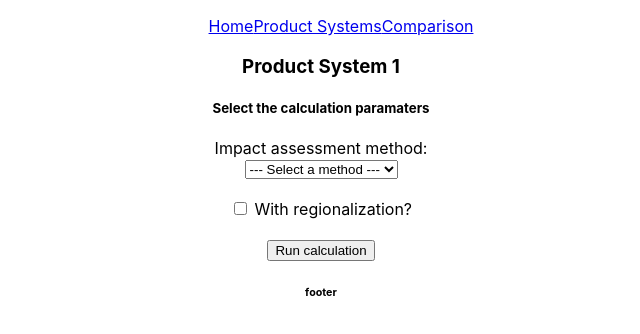
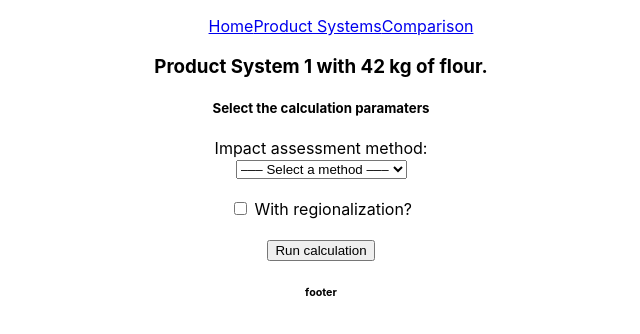
Before and after one commit to francoislerall/olca-ui, a React (Create React App) app: page /systems/1 in a window 1280 px wide. Shown: the top 334 px of the page, without its empty margins (319-959 px from the left). Built offline with nearby package versions, Linux system fonts and the light colour scheme.

Commit message:
Add loader and error component, switch from <form> to the react router <Form>.

```diff
--- a/src/App.tsx
+++ b/src/App.tsx
@@ -1,10 +1,10 @@
 import React from "react";
 import { createBrowserRouter, RouterProvider } from "react-router-dom";
 import Home from "./pages/home/home";
-import SystemsPage from "./pages/systems/systems-page";
-import SystemPage from "./pages/system/system-page";
-import RootLayout from "./components/root-layout";
-import ResultsPage from "./pages/results/results-page";
+import SystemsPage, { loader as systemsLoader } from "./pages/systems/systems-page";
+import SystemPage, { loader as systemLoader } from "./pages/system/system-page";
+import RootLayout from "./layout/root-layout";
+import ResultsPage, { loader as resultsLoader } from "./pages/results/results-page";
 import ComparisonPage from "./pages/comparison/comparison";
 
 const router = createBrowserRouter([
@@ -15,22 +15,30 @@ const router = createBrowserRouter([
       {
         index: true,
         element: <Home />,
+        errorElement: <h1>There was an error in Home!</h1>
       },
       {
         path: "systems",
         element: <SystemsPage />,
+        loader: systemsLoader,
+        errorElement: <h1>There was an error in Systems!</h1>
       },
       {
         path: "systems/:uuid",
         element: <SystemPage />,
+        loader: systemLoader,
+        errorElement: <h1>There was an error in System!</h1>
       },
       {
         path: "comparison",
         element: <ComparisonPage />,
+        errorElement: <h1>There was an error in Comparison!</h1>
       },
       {
         path: "results/:uuid",
         element: <ResultsPage />,
+        loader: resultsLoader,
+        errorElement: <h1>There was an error in Results!</h1>
       },
     ],
   }
--- a/src/pages/results/results-page.tsx
+++ b/src/pages/results/results-page.tsx
@@ -1,18 +1,37 @@
 import React from "react";
-import { useParams, useSearchParams } from "react-router-dom";
+import { useLoaderData, useParams, useSearchParams } from "react-router-dom";
 
+
+export function loader({ request }: { request: Request }) {
+  const searchParam = new URL(request.url).searchParams;
+
+  if (searchParam.get("method") === "forbidden") {
+    throw new Error("The method does not exist!")
+  }
+
+  return {
+    result: 24.0,
+    method: searchParam.get("method"),
+    regio: searchParam.get("regio"),
+  }
+}
 
 const ResultsPage = () => {
   const { uuid } = useParams();
+  const { result, method, regio } = useLoaderData() as ReturnType<typeof loader>;
 
-  const [searchParams, setSearchParams] = useSearchParams();
-  const impactAssessmentMethod = searchParams.get("method")
-  const withRegionalization = searchParams.get("regio")
-
+  const methodText = method && method.length
+    ? `with the method ${method}`
+    : "without method";
+  const regioText = regio === "on"
+    ? "with regionalization"
+    : "without regionalization";
 
   return (
     <div style={{ textAlign: "center" }}>
-      <h4>Result of product system {uuid} with the method {impactAssessmentMethod} and {withRegionalization === "true" ? "with" : "without"} regionalization.</h4>
+      <h4>
+        Result of product system {uuid} {methodText} and {regioText}:</h4>
+      <p>{result}</p>
     </div>
   );
 };
--- a/src/pages/system/calculation.tsx
+++ /dev/null
@@ -1,64 +0,0 @@
-import React, { FormEvent, useState } from "react";
-import FormComponent from "./components/calculation-form";
-import { createSearchParams, useNavigate, useParams } from "react-router-dom";
-import { SystemParams } from "./system-page";
-
-
-interface ICalculationState {
-  impactAssessmentMethod: string,
-  withRegionalization: boolean,
-}
-
-const Calculation = () => {
-  const { uuid } = useParams<SystemParams>();
-  const [state, setState] = useState({
-    impactAssessmentMethod: "",
-    withRegionalization: false,
-  });
-  const navigate = useNavigate();
-
-  const handleChange = (e: React.FormEvent<HTMLInputElement>): void => {
-    const { name, value, type, checked } = e.currentTarget;
-
-    if (Object.keys(state).includes(name)) {
-      setState({
-        ...state,
-        [name]: type === "checkbox" ? checked : value
-      } as unknown as Pick<ICalculationState, keyof ICalculationState>);
-    }
-  };
-
-  const handleSelect = (e: React.ChangeEvent<HTMLSelectElement>): void => {
-    const { name, value } = e.currentTarget;
-
-    if (Object.keys(state).includes(name)) {
-      setState({
-        ...state,
-        [name]: value
-      } as unknown as Pick<ICalculationState, keyof ICalculationState>);
-    }
-  };
-
-  const handleSubmit = (event: FormEvent): void => {
-    event.preventDefault();
-    const query = createSearchParams([
-      ["method", state.impactAssessmentMethod],
-      ["regio", `${state.withRegionalization}`],
-    ])
-    navigate({
-      pathname: `/results/${uuid}/`,
-      search: query.toString()
-  });
-  };
-
-  return (
-      <FormComponent
-        {...state}
-        handleChange={handleChange}
-        handleSelect={handleSelect}
-        handleSubmit={handleSubmit}
-      />
-    )
-  };
-
-export default Calculation;
--- a/src/pages/system/components/calculation-form.tsx
+++ /dev/null
@@ -1,51 +0,0 @@
-import React, { ChangeEventHandler, FormEventHandler } from "react";
-
-
-export interface IFormComponentProps {
-  impactAssessmentMethod: string,
-  withRegionalization: boolean,
-  handleChange: ChangeEventHandler<HTMLInputElement>,
-  handleSelect: ChangeEventHandler<HTMLSelectElement>,
-  handleSubmit: FormEventHandler<HTMLFormElement> | undefined,
-}
-
-const FormComponent = (props: IFormComponentProps) => {
-  return (
-    <form onSubmit={props.handleSubmit}>
-      <h5>Select the calculation paramaters</h5>
-
-      <label>Impact assessment method:</label>
-      <br />
-
-      <select
-        name='impactAssessmentMethod'
-        title='impactAssessmentMethod'
-        value={props.impactAssessmentMethod}
-        onChange={props.handleSelect}
-      >
-        <option value="">--- Select a method ---</option>
-        <option value="method-1">Method 1</option>
-        <option value="method-2">Method 2</option>
-      </select>
-
-      <br />
-      <br />
-
-      <label>
-        <input
-          type='checkbox'
-          name='withRegionalization'
-          checked={props.withRegionalization}
-          onChange={props.handleChange}
-        /> With regionalization?
-      </label>
-
-      <br />
-      <br />
-
-      <button>Run calculation</button>
-    </form>
-  );
-};
-
-export default FormComponent;
--- a/src/pages/system/system-page.tsx
+++ b/src/pages/system/system-page.tsx
@@ -1,7 +1,14 @@
 import React from "react";
-import { useParams, Link } from "react-router-dom";
-import Calculation from "./calculation";
+import { useParams, useLoaderData, Form } from "react-router-dom";
 
+
+export function loader() {
+  return {
+    flow: "flour",
+    amount: 42.0,
+    unit: "kg",
+  }
+}
 
 export type SystemParams = {
   uuid: string;
@@ -9,11 +16,42 @@ export type SystemParams = {
 
 const SystemPage = () => {
   const { uuid } = useParams<SystemParams>();
+  const { flow, amount, unit } = useLoaderData() as ReturnType<typeof loader>;
 
   return (
     <div>
-      <h3>Product System {uuid}</h3>
-      <Calculation />
+      <h3>Product System {uuid} with {amount} {unit} of {flow}.</h3>
+      <Form action={`/results/${uuid}`}>
+        <h5>Select the calculation paramaters</h5>
+
+        <label>Impact assessment method:</label>
+        <br />
+
+        <select
+          name='method'
+          title='method'
+        >
+          <option value="">––– Select a method –––</option>
+          <option value="ecoinvent">Ecoinvent</option>
+          <option value="agribalyse">Agribalyse</option>
+          <option value="forbidden">Does not exist</option>
+        </select>
+
+        <br />
+        <br />
+
+        <label>
+          <input
+            type='checkbox'
+            name='regio'
+          /> With regionalization?
+        </label>
+
+        <br />
+        <br />
+
+        <button>Run calculation</button>
+      </Form>
     </div>
   )
 };
--- a/src/pages/systems/systems-page.tsx
+++ b/src/pages/systems/systems-page.tsx
@@ -1,16 +1,22 @@
 import React from "react";
-import { Link } from "react-router-dom";
+import { Link, useLoaderData } from "react-router-dom";
 
 
+export function loader() {
+  return [1, 2, 3, 4];
+};
+
 const SystemsPage = () => {
+  const data = useLoaderData() as ReturnType<typeof loader>;
+
   return (
     <div>
       <h1>List of the product systems</h1>
       <ul>
         {
-          [1, 2, 3, 4].map(uuid => {
+          data.map(uuid => {
             return (
-              <li style={{ listStyle: "none" }}>
+              <li key={uuid} style={{ listStyle: "none" }}>
                 <Link to={`/systems/${uuid}`}>
                   Product system {uuid}
                 </Link>
```
Also changed, not shown: src/layout/footer.tsx (renamed from src/components/footer.tsx), src/layout/header.tsx (renamed from src/components/header.tsx), src/layout/root-layout.tsx (renamed from src/components/root-layout.tsx).
